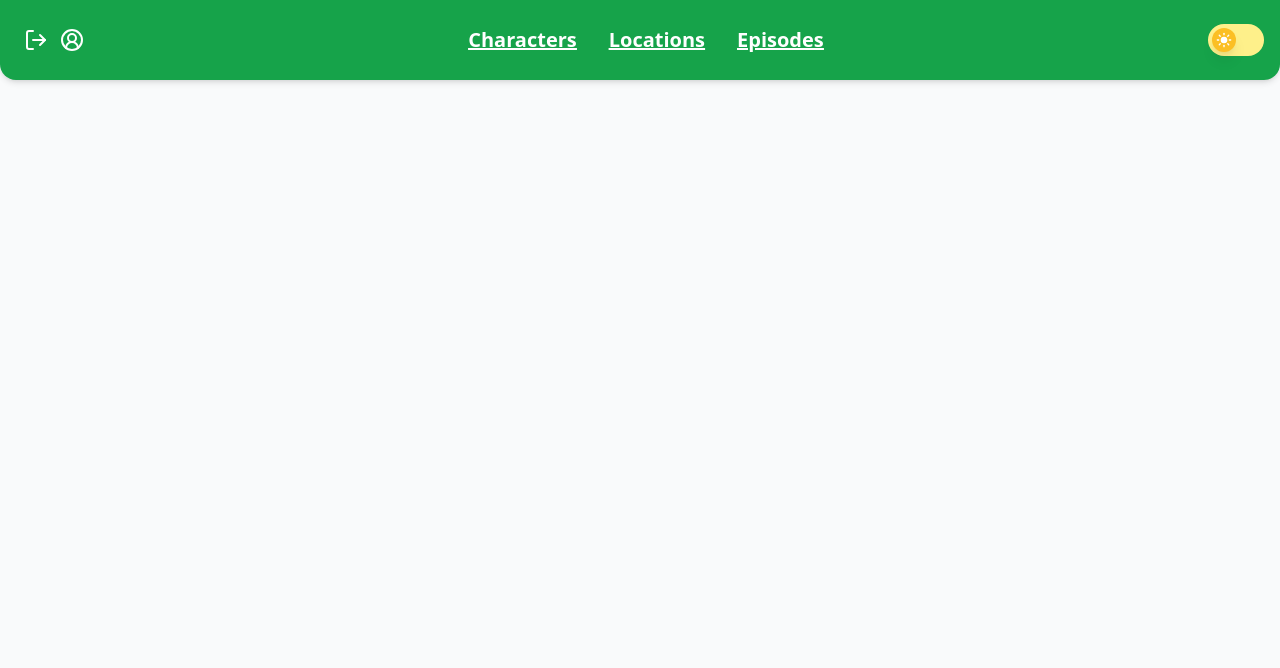
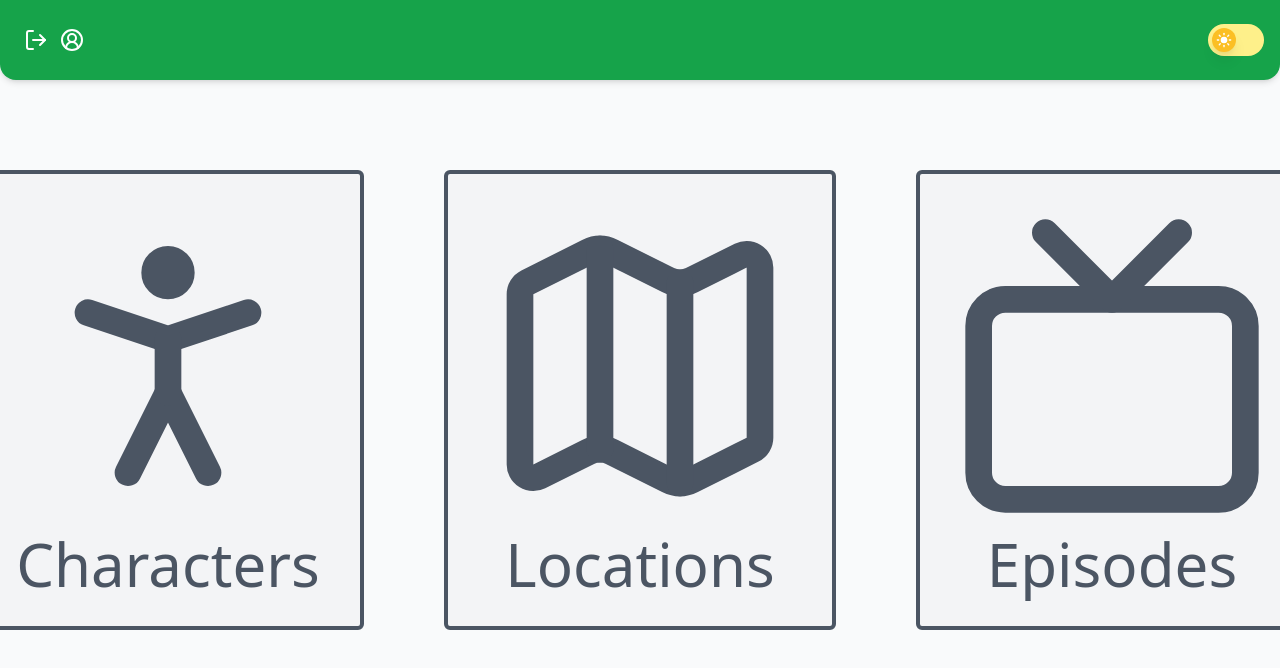
Before and after one commit to gustaaragao/rick-and-morty-app, a Vue app: page / in a window 1280 px wide. Shown: the top 668 px of the page. Built offline with nearby package versions, Linux system fonts and the light colour scheme; sample sign-in values are in the browser's storage.

Commit message:
feature: criacao da route 'HomeView'

```diff
--- a/src/App.vue
+++ b/src/App.vue
@@ -2,9 +2,6 @@
   <!-- begin: NavBar -->
   <NavBar
     v-if="router.currentRoute.value.href != '/login' && router.currentRoute.value.href != '/register'">
-    <template #image>
-      <img src="@\assets\rick_and_morty_logo.png" />
-    </template>
   </NavBar>
   <!-- end: NavBar -->
 
@@ -20,7 +17,7 @@ import router from './router';
 import NavBar from './components/NavBar.vue';
 
 onMounted(() => {
-  let user = ref(localStorage.getItem('user-info'))
+  const user = ref(localStorage.getItem('user-info'))
   if (!user.value) {
     router.push('/login')
   }
--- a/src/components/NavBar.vue
+++ b/src/components/NavBar.vue
@@ -14,7 +14,10 @@
       <!-- end: Profile Button -->
     </div>
     <!-- begin: Navbar -->
-    <nav class="flex gap-8 text-white text-xl font-bold underline select-none">
+    <nav
+      v-show="router.currentRoute.value.href !== '/'"
+      class="flex gap-8 text-white text-xl font-bold underline select-none"
+    >
       <RouterLink to="/characters" class="cursor-pointer">Characters</RouterLink>
       <RouterLink to="/locations" class="cursor-pointer">Locations</RouterLink>
       <RouterLink to="/episodes" class="cursor-pointer">Episodes</RouterLink>
--- a/src/views/HomeView.vue
+++ b/src/views/HomeView.vue
@@ -1,3 +1,48 @@
-<template></template>
+<template>
+  <div
+    class="w-full h-full flex justify-center items-center fixed inset-0 gap-20"
+  >
+    <!-- begin: Characters Card -->
+    <div
+      class="flex flex-col items-center content-center gap-2 p-8 cursor-pointer border-4 border-gray-600 rounded-md bg-gray-100 text-gray-600"
+      @click="pushRoute('characters')"
+    >
+      <PersonStanding size="20em" />
+      <p class="text-6xl">
+        Characters
+      </p>
+    </div>
+    <!-- end: Characters Card -->
+    <!-- begin: Locations Card -->
+    <div
+      class="flex flex-col items-center content-center gap-2 p-8 cursor-pointer border-4 border-gray-600 rounded-md bg-gray-100 text-gray-600"
+      @click="pushRoute('locations')"
+    >
+      <Map size="20em" />
+      <p class="text-6xl">
+        Locations
+      </p>
+    </div>
+    <!-- end: Locations Card -->
+    <!-- begin: Episodes Card -->
+    <div
+      class="flex flex-col items-center content-center  gap-2 p-8 cursor-pointer border-4 border-gray-600 rounded-md bg-gray-100 text-gray-600"
+      @click="pushRoute('episodes')"
+    >
+      <Tv size="20em" />
+      <p class="text-6xl">
+        Episodes
+      </p>
+    </div>
+    <!-- end: Episodes Card -->
+  </div>
+</template>
 
-<script setup></script>
+<script setup>
+import router from "@/router";
+import { PersonStanding, Map, Tv } from "lucide-vue-next";
+
+const pushRoute = (route) => {
+  router.push(`/${route}`);
+};
+</script>
```
